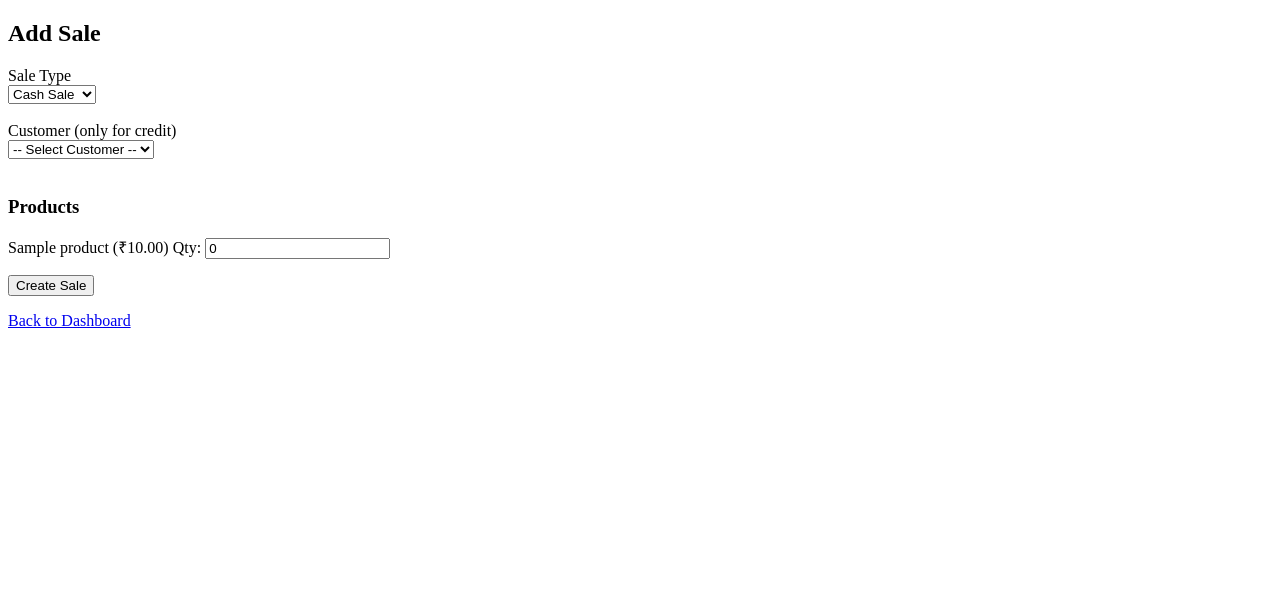
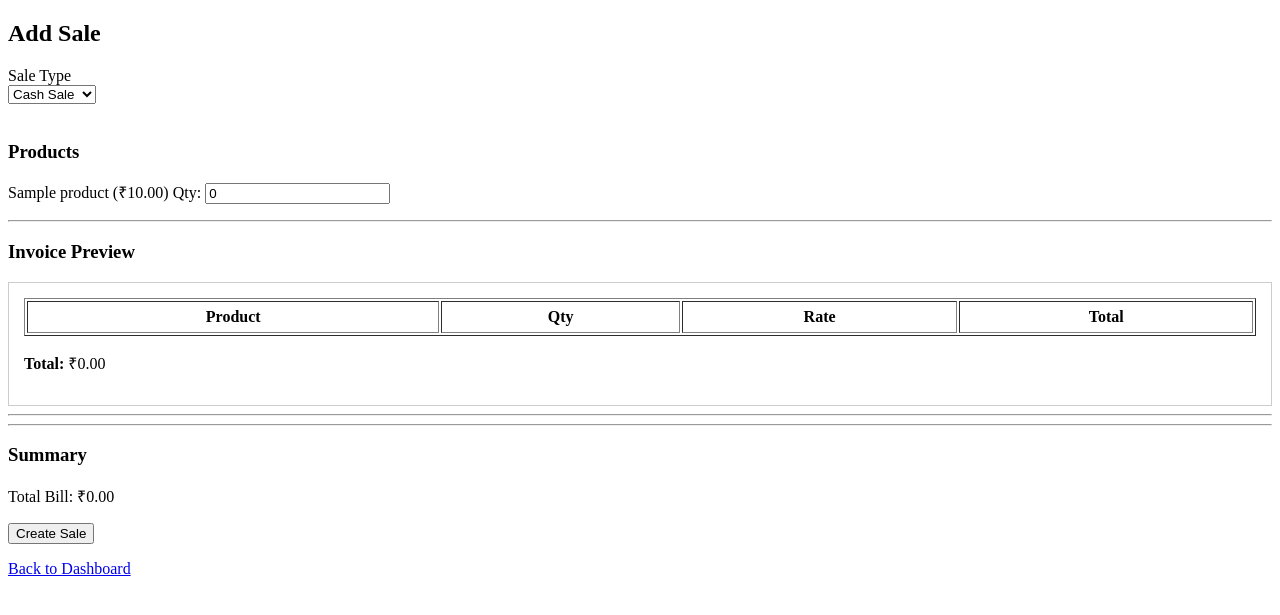
Before and after one commit to Krishp2007/LedgerX, a Django app: page /sales/add/ in a window 1280 px wide. Shown: the top 615 px of the page. Run offline with Django 5.2, Linux system fonts and the light colour scheme; a user stored in the database is signed in; tables that the repository leaves empty hold one stand-in row (values such as "Sample post"); lists and menus that the app fills with data are empty.

Commit message:
URL Fixes

```diff
--- a/LedgerX/LedgerX/settings.py
+++ b/LedgerX/LedgerX/settings.py
@@ -32,9 +32,6 @@ ALLOWED_HOSTS = [
     'localhost',
     '10.101.79.100',   # 👈 your IP
 ]
-
-
-
 
 # Application definition
 
--- a/LedgerX/LedgerX/urls.py
+++ b/LedgerX/LedgerX/urls.py
@@ -22,13 +22,21 @@ from . import views
 from django.conf import settings
 from django.conf.urls.static import static
 
+from reports.views import dashboard
+
 urlpatterns = [
+    # Root handling
+    path('', views.root_view, name='root'),
+    path('about/', views.about, name='about'),
+    path('contact/', views.contact, name='contact'),
+
     path('', include('accounts.urls')),        # root & auth
-    path('', include('reports.urls')),         # dashboard
+
+    path('dashboard/', dashboard, name='dashboard'),         # dashboard
     path('products/', include('products.urls')),
     path('customers/', include('customers.urls')),
     path('sales/', include('sales.urls')),
-    # path('reports/', include('reports.urls')),
+    path('reports/', include('reports.urls')),
     path('qr/', include('qr.urls')),
     path('admin/', admin.site.urls),
 
--- a/LedgerX/accounts/urls.py
+++ b/LedgerX/accounts/urls.py
@@ -2,8 +2,7 @@ from django.urls import path
 from . import views
 
 urlpatterns = [
-    # Root handling
-    path('', views.root_redirect, name='root'),
+
 
     # Authentication
     path('login/', views.login_view, name='login'),
--- a/LedgerX/products/templates/products/product_edit.html
+++ b/LedgerX/products/templates/products/product_edit.html
@@ -25,7 +25,11 @@
            value="{{ product.stock_quantity }}" required><br><br>
 
     <label>Change Image</label><br>
+    {% if product.image %}
+  <img src="{{ product.image.url }}" width="120"><br><br>
+{% endif %}
     <input type="file" name="image"><br><br>
+
 
     <button type="submit">Update Product</button>
 </form>
--- a/LedgerX/products/views.py
+++ b/LedgerX/products/views.py
@@ -108,6 +108,9 @@ def product_edit(request, product_id):
         product.default_price = request.POST.get('default_price')
         product.stock_quantity = request.POST.get('stock_quantity')
 
+        if 'image' in request.FILES:
+            product.image = request.FILES['image']
+
         product.save()
 
         messages.success(request, 'Product updated successfully')
--- a/LedgerX/reports/urls.py
+++ b/LedgerX/reports/urls.py
@@ -2,10 +2,8 @@ from django.urls import path
 from . import views
 
 urlpatterns = [
-    path('dashboard/', views.dashboard, name='dashboard'),
-
-    path('reports/', views.reports_home, name='reports_home'),
-    path('reports/sales/', views.sales_report, name='sales_report'),
-    path('reports/products/', views.product_report, name='product_report'),
-    path('reports/customers/', views.customer_report, name='customer_report'),
+    path('', views.reports_home, name='reports_home'),
+    path('sales/', views.sales_report, name='sales_report'),
+    path('products/', views.product_report, name='product_report'),
+    path('customers/', views.customer_report, name='customer_report'),
 ]
--- a/LedgerX/sales/templates/sales/add_sale.html
+++ b/LedgerX/sales/templates/sales/add_sale.html
@@ -10,13 +10,16 @@
 <form method="post">
     {% csrf_token %}
 
+    <!-- Sale Type -->
     <label>Sale Type</label><br>
-    <select name="transaction_type" required>
+    <select name="transaction_type" id="saleType" required>
         <option value="CASH">Cash Sale</option>
         <option value="CREDIT">Credit Sale</option>
     </select><br><br>
 
-    <label>Customer (only for credit)</label><br>
+    <!-- CREDIT ONLY -->
+    <div id="creditFields" style="display:none;">
+        <label>Customer</label><br>
         <select name="customer_id">
             <option value="">-- Select Customer --</option>
             {% for customer in customers %}
@@ -24,6 +27,12 @@
             {% endfor %}
         </select><br><br>
 
+        <label>Amount Paid Now</label><br>
+        <input type="number" id="amountPaid" name="amount_paid" min="0" step="0.01">
+        <br><br>
+    </div>
+
+    <!-- Products -->
     <h3>Products</h3>
 
     {% for product in products %}
@@ -32,12 +41,46 @@
             Qty:
             <input
     type="number"
+    class="qty"
+    data-price="{{ product.default_price }}"
+    data-stock="{{ product.stock_quantity }}"
     name="qty_{{ product.id }}"
     value="0"
     min="0"
 />
+<span class="stockMsg"></span>
+
         </p>
     {% endfor %}
+
+    <hr>
+<h3>Invoice Preview</h3>
+
+<div id="invoicePreview" style="border:1px solid #ccc; padding:15px;">
+    <table width="100%" border="1" cellpadding="6">
+        <thead>
+            <tr>
+                <th>Product</th>
+                <th>Qty</th>
+                <th>Rate</th>
+                <th>Total</th>
+            </tr>
+        </thead>
+        <tbody id="invoiceBody"></tbody>
+    </table>
+
+    <p><strong>Total:</strong> ₹<span id="invoiceTotal">0.00</span></p>
+    <p id="invoiceBalance"></p>
+</div>
+
+<hr>
+
+
+    <!-- LIVE SUMMARY -->
+    <hr>
+    <h3>Summary</h3>
+    <p>Total Bill: ₹<span id="totalAmount">0.00</span></p>
+    <p id="balanceRow" style="font-weight:bold;"></p>
 
     <button type="submit">Create Sale</button>
 </form>
@@ -46,5 +89,96 @@
     <a href="{% url 'dashboard' %}">Back to Dashboard</a>
 </p>
 
+<!-- JavaScript -->
+<script>
+    const saleType = document.getElementById('saleType');
+    const creditFields = document.getElementById('creditFields');
+    const qtyInputs = document.querySelectorAll('.qty');
+    const totalAmountEl = document.getElementById('totalAmount');
+    const amountPaidInput = document.getElementById('amountPaid');
+    const balanceRow = document.getElementById('balanceRow');
+
+    const submitBtn = document.querySelector('button[type="submit"]');
+
+function validateStock(input) {
+    const qty = parseInt(input.value) || 0;
+    const stock = parseInt(input.dataset.stock);
+    const msg = input.nextElementSibling;
+
+    if (qty > stock) {
+        msg.innerHTML = `❌ Only ${stock} in stock`;
+        msg.style.color = 'red';
+        submitBtn.disabled = true;
+    } else {
+        msg.innerHTML = '';
+        submitBtn.disabled = false;
+    }
+}
+
+qtyInputs.forEach(input => {
+    input.addEventListener('input', () => {
+        validateStock(input);
+        calculateTotal();
+    });
+});
+
+
+    function toggleCreditFields() {
+        creditFields.style.display = saleType.value === 'CREDIT' ? 'block' : 'none';
+        calculateTotal();
+    }
+
+function calculateTotal() {
+    let total = 0;
+    const invoiceBody = document.getElementById('invoiceBody');
+    invoiceBody.innerHTML = '';
+
+    qtyInputs.forEach(input => {
+        const qty = parseFloat(input.value) || 0;
+        const price = parseFloat(input.dataset.price);
+        const name = input.closest('p').innerText.split('(')[0].trim();
+
+        if (qty > 0) {
+            const lineTotal = qty * price;
+            total += lineTotal;
+
+            invoiceBody.innerHTML += `
+                <tr>
+                    <td>${name}</td>
+                    <td>${qty}</td>
+                    <td>₹${price}</td>
+                    <td>₹${lineTotal.toFixed(2)}</td>
+                </tr>
+            `;
+        }
+    });
+
+    document.getElementById('invoiceTotal').innerText = total.toFixed(2);
+    totalAmountEl.innerText = total.toFixed(2);
+
+    if (saleType.value === 'CREDIT') {
+        const paid = parseFloat(amountPaidInput.value) || 0;
+        const balance = total - paid;
+
+        if (balance > 0) {
+            invoiceBalance.innerHTML = `🔴 Due: ₹${balance.toFixed(2)}`;
+        } else if (balance === 0) {
+            invoiceBalance.innerHTML = `🟢 Fully Paid`;
+        } else {
+            invoiceBalance.innerHTML = `🔵 Advance: ₹${Math.abs(balance).toFixed(2)}`;
+        }
+    } else {
+        invoiceBalance.innerHTML = '';
+    }
+}
+
+
+    saleType.addEventListener('change', toggleCreditFields);
+    qtyInputs.forEach(input => input.addEventListener('input', calculateTotal));
+    if (amountPaidInput) amountPaidInput.addEventListener('input', calculateTotal);
+
+    toggleCreditFields();
+</script>
+
 </body>
 </html>
--- a/LedgerX/sales/views.py
+++ b/LedgerX/sales/views.py
@@ -15,115 +15,80 @@ from customers.models import Customer
 # Create your views here.
 @login_required
 def add_sale(request):
-    """
-    Handles BOTH:
-    - CASH sale (no customer)
-    - CREDIT sale (customer required)
-
-    Always creates:
-    - Transaction
-    - TransactionItems
-    Updates:
-    - Product stock
-    """
-
     shop = request.user.shop
-
-    # Active products & customers for this shop
     products = Product.objects.filter(shop=shop, is_active=True)
     customers = Customer.objects.filter(shop=shop, is_active=True)
 
     if request.method == 'POST':
-        print("🔥 POST REQUEST RECEIVED")
-        print("POST DATA:", request.POST)
-
-        transaction_type = request.POST.get('transaction_type')  # CASH / CREDIT
+        transaction_type = request.POST.get('transaction_type')
         customer = None
 
-        # -------------------------------
-        # VALIDATE CREDIT CUSTOMER
-        # -------------------------------
         if transaction_type == Transaction.CREDIT:
             customer_id = request.POST.get('customer_id')
+            customer = get_object_or_404(Customer, id=customer_id, shop=shop)
 
-
-            if not customer_id:
-                messages.error(request, 'Customer is required for credit sale')
-                return redirect('add_sale')
-
-            customer = get_object_or_404(
-                Customer,
-                id=customer_id,
-                shop=shop
-            )
+        amount_paid = request.POST.get('amount_paid')
+        amount_paid = float(amount_paid) if amount_paid else 0
 
         total_amount = 0
         items_to_create = []
 
-        # -------------------------------
-        # ATOMIC TRANSACTION (VERY IMPORTANT)
-        # -------------------------------
-        try:
-            with db_transaction.atomic():
+        with db_transaction.atomic():
 
-                # Create empty transaction first
-                sale = Transaction.objects.create(
+            # 1️⃣ Create SALE (CASH or CREDIT)
+            sale = Transaction.objects.create(
+                shop=shop,
+                customer=customer,
+                transaction_type=transaction_type,
+                total_amount=0,
+                transaction_date=timezone.now()
+            )
+
+            for product in products:
+                qty = int(request.POST.get(f'qty_{product.id}', 0))
+
+                if qty > 0:
+                    if product.stock_quantity < qty:
+                        messages.error(request, f'Not enough stock for {product.name}')
+                        raise Exception("Insufficient stock")
+
+                    product.stock_quantity -= qty
+                    product.save()
+
+                    line_total = qty * product.default_price
+                    total_amount += line_total
+
+                    items_to_create.append(
+                        TransactionItem(
+                            transaction=sale,
+                            product=product,
+                            quantity=qty,
+                            price_at_sale=product.default_price
+                        )
+                    )
+
+            if not items_to_create:
+                messages.error(request, 'No products selected')
+                return redirect('add_sale')
+
+            TransactionItem.objects.bulk_create(items_to_create)
+
+            sale.total_amount = total_amount
+            sale.save()
+
+            # 2️⃣ CREATE PAYMENT IF AMOUNT PAID > 0
+            if amount_paid > 0:
+                Transaction.objects.create(
                     shop=shop,
-                    customer=customer,              # None for cash sale
-                    transaction_type=transaction_type,
-                    total_amount=0,                 # Updated later
+                    customer=customer,
+                    transaction_type=Transaction.PAYMENT,
+                    total_amount=amount_paid,
                     transaction_date=timezone.now()
                 )
 
-                # Loop through all products
-                for product in products:
-                    qty = int(request.POST.get(f'qty_{product.id}', 0))
-
-                    if qty > 0:
-                        # Stock validation
-                        if product.stock_quantity < qty:
-                            raise ValueError(f'Not enough stock for {product.name}')
-
-                        # Reduce stock
-                        product.stock_quantity -= qty
-                        product.save()
-
-                        line_total = qty * product.default_price
-                        total_amount += line_total
-
-                        items_to_create.append(
-                            TransactionItem(
-                                transaction=sale,
-                                product=product,
-                                quantity=qty,
-                                price_at_sale=product.default_price
-                            )
-                        )
-
-                # No product selected case
-                if not items_to_create:
-                    raise ValueError('No products selected')
-
-                # Bulk create items
-                TransactionItem.objects.bulk_create(items_to_create)
-
-                # Update final amount
-                sale.total_amount = total_amount
-                sale.save()
-
-        except ValueError as e:
-            messages.error(request, str(e))
-            return redirect('add_sale')
-
-        # -------------------------------
-        # SUCCESS
-        # -------------------------------
         messages.success(request, 'Sale recorded successfully')
         return redirect('transaction_list')
 
-    # -------------------------------
-    # GET REQUEST
-    # -------------------------------
     return render(
         request,
         'sales/add_sale.html',
```
Also changed, not shown: LedgerX/LedgerX/views.py (+14 -7 lines), LedgerX/accounts/views.py (+0 -10 lines), LedgerX/templates/base_public.html (added, +50 -0 lines), LedgerX/templates/index.html (deleted, +0 -13 lines), LedgerX/templates/public/about.html (added, +30 -0 lines), LedgerX/templates/public/contact.html (added, +27 -0 lines), LedgerX/templates/public/home.html (added, +35 -0 lines), LedgerX/media/products/Screenshot_2026-01-03_172102.png (added), LedgerX/media/products/Screenshot_2026-01-05_003811.png (added), LedgerX/media/products/Screenshot_2026-01-05_003811_dTCbJf7.png (added), LedgerX/reports/templates/reports/dashboard.html (line endings or trailing spaces). Lines whose indentation alone changed are shown as unchanged.
